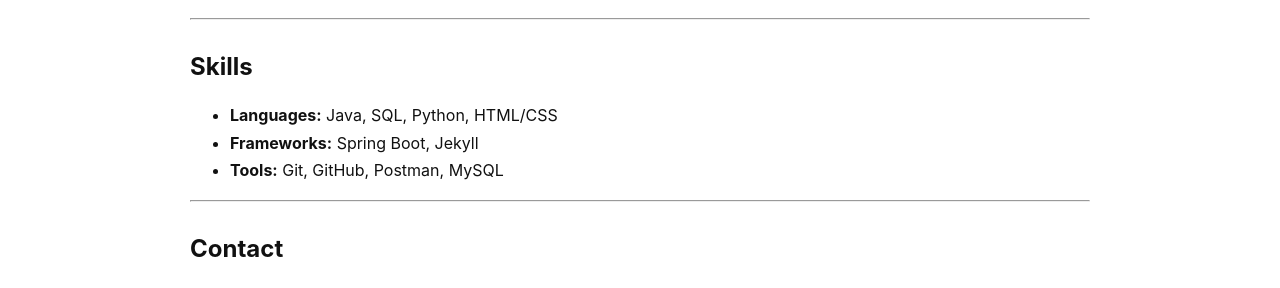
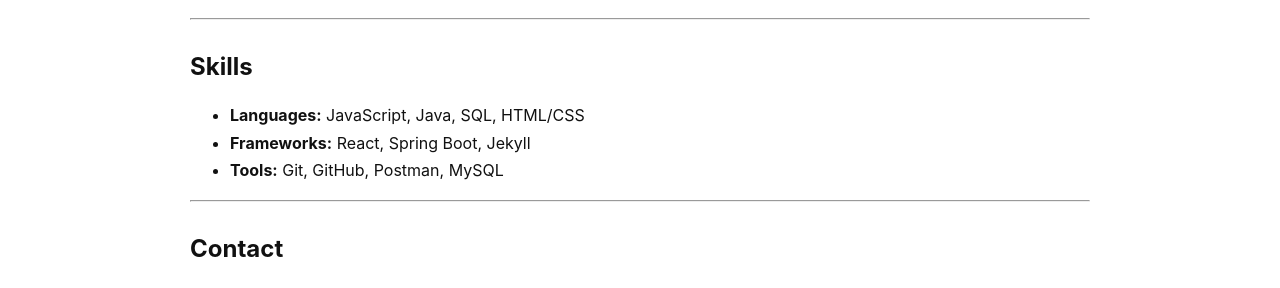
Before and after one commit to mark-bradley1/mark-bradley1.github.io, a Jekyll site: the page built from about.md, in a window 1280 px wide. Shown: the part 288-576 px from the top of the page. Built offline with Jekyll 4.4.1, drawn with Linux system fonts in a browser that asks for light colours.

```diff
--- a/about.md
+++ b/about.md
@@ -12,8 +12,8 @@ Software developer transitioning from finance. Experienced in **data analysis, b
 
 ## Skills
 
-- **Languages:** Java, SQL, Python, HTML/CSS
-- **Frameworks:** Spring Boot, Jekyll
+- **Languages:** JavaScript, Java, SQL, HTML/CSS
+- **Frameworks:** React, Spring Boot, Jekyll
 - **Tools:** Git, GitHub, Postman, MySQL
 
 ---
@@ -21,7 +21,7 @@ Software developer transitioning from finance. Experienced in **data analysis, b
 ## Contact
 
 - Email: mark@example.com
-- LinkedIn: [linkedin.com/in/mark-bradley-a6b61244](https://www.linkedin.com/in/mark-bradley-a6b61244)
+- LinkedIn: [linkedin.com/in/mark-bradley-a6b61244](https://www.linkedin.com/in/mark-bradley1)
 - GitHub: [github.com/mark-bradley1](https://github.com/mark-bradley1)
 
 <a href="{{ '/assets/Mark-Bradley-Resume.pdf' | relative_url }}" target="_blank">
```
